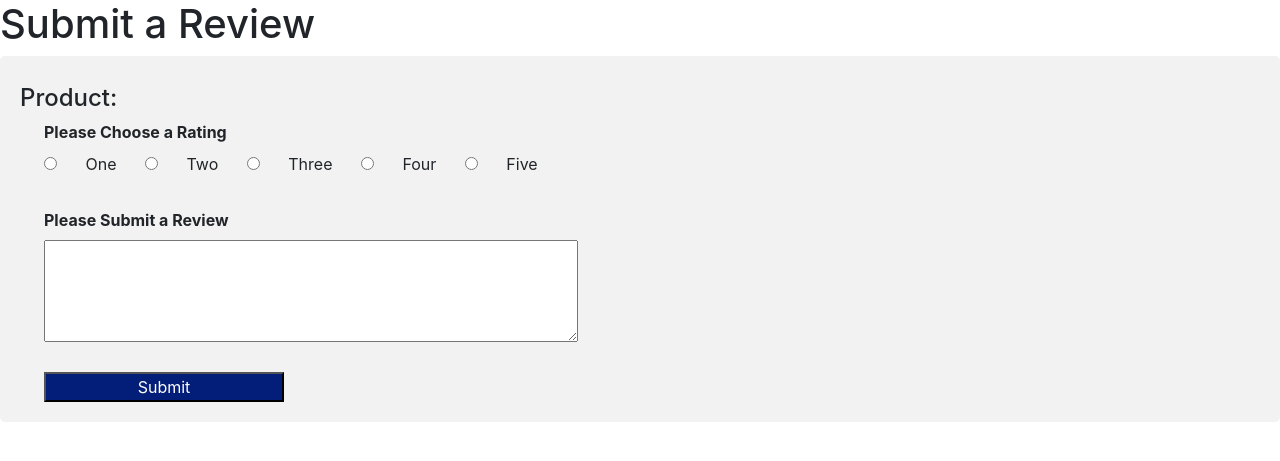
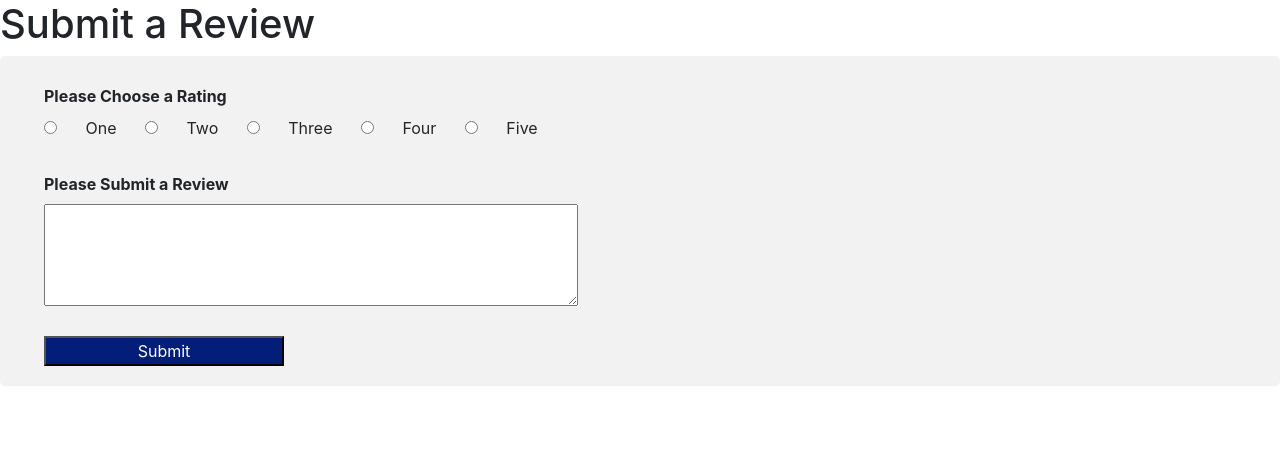
Before and after one commit to karan925/cmpe272-marketplace, a PHP site: page /reviewForm.php?prod=1 in a window 1280 px wide. Shown: the part 54-515 px from the top of the page. Run offline with PHP 8.4, Linux system fonts and the light colour scheme.

Commit message:
process review

```diff
--- a/reviewForm.php
+++ b/reviewForm.php
@@ -63,7 +63,7 @@
 		<div>
 			<?php
 			echo '<h3 name=\'company_n\' id=\'company_n\'>'.$product_info[0].'</h3>';
-			echo '<h4 name=\'product_n\' id=\'product_n\'>Product: '.$product_info[1].'</h4>';
+			echo '<h4 name=\'product_n\' id=\'product_n\'>'.$product_info[1].'</h4>';
 			?>
 			<label for="ratings"><Strong>Please Choose a Rating</Strong></label>
 			<br>
@@ -98,8 +98,8 @@
 			typeof document.getElementById('company_name') !== 'undefined' && document.getElementById('company_name') !== null) {
 				let prod_name = document.getElementById('product_n').textContent;
 				let comp_name = document.getElementById('company_n').textContent;
-				document.getElementById('product_name').value = prod_name;
-				document.getElementById('company_name').value = comp_name;
+				document.getElementById('product_name').value = prod_name.replace(/ /gi, "+");
+				document.getElementById('company_name').value = comp_name.replace(/ /gi, "+");
 			}
 		}
 		window.onload = assign_values;
```
